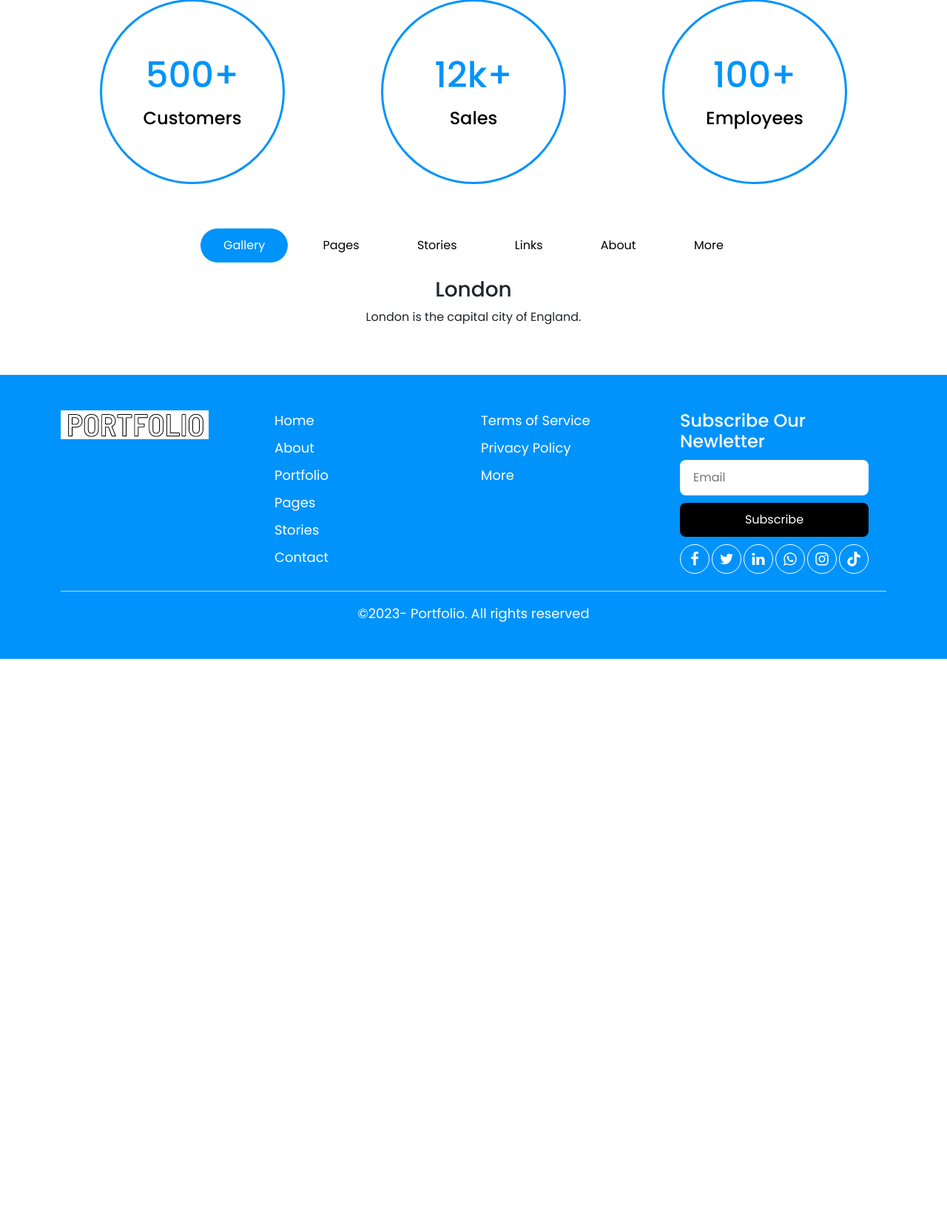
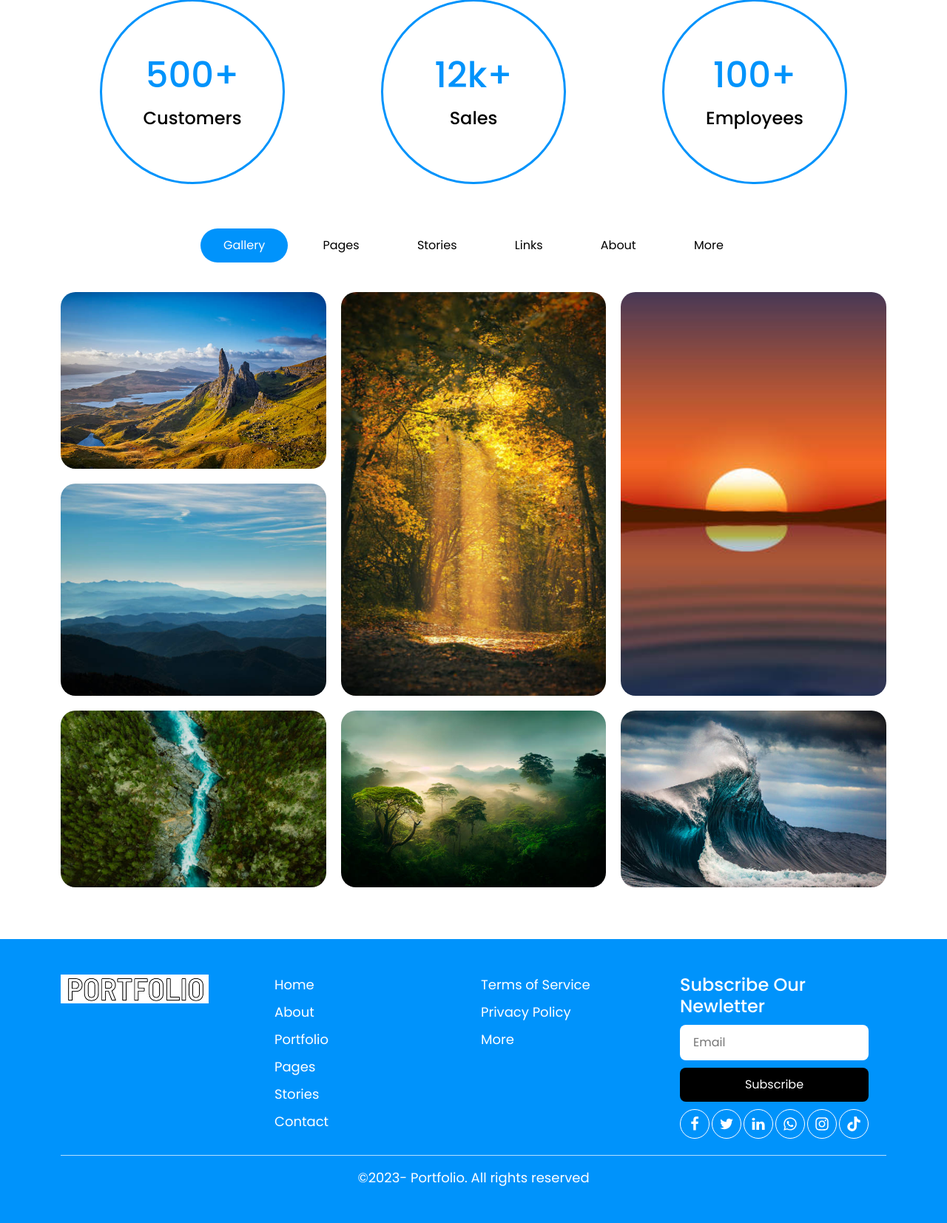
Before and after one commit to ajj97000/Portofolio, a PHP site: page / in a window 1280 px wide. Shown: the part 749-2403 px from the top of the page at 74% size. Before the commit the page ends 1640 px from the top, so only its background shows below. Run offline with PHP 8.4, Linux system fonts and the light colour scheme.

Commit message:
add gallery

```diff
--- a/index.html
+++ b/index.html
@@ -153,8 +153,29 @@
                     <button class="tablinks" onclick="openCity(event, 'More')">More</button>
                 </div>
                 <div id="London" class="tabcontent" style="display: block;">
-                    <h3>London</h3>
-                    <p>London is the capital city of England.</p>
+                    <div class="container-gallery">
+                        <div class="gallery__image1">
+                            <img src="./src/images/mountain.jpg" alt="" class="gallery__image-item">
+                        </div>
+                        <div class="gallery__image2">
+                            <img src="./src/images/sky.jpg" alt="" class="gallery__image-item">
+                        </div>
+                        <div class="gallery__image3">
+                            <img src="./src/images/top.jpg" alt="" class="gallery__image-item">
+                        </div>
+                        <div class="gallery__image5">
+                            <img src="./src/images/jungle.jpg" alt="" class="gallery__image-item">
+                        </div>
+                        <div class="gallery__image6">
+                            <img src="./src/images/sun.jpg" alt="" class="gallery__image-item">
+                        </div>
+                        <div class="gallery__image7">
+                            <img src="./src/images/water.jpg" alt="" class="gallery__image-item">
+                        </div>
+                        <div class="gallery__image">
+                            <img src="./src/images/sun-jungle.jpg" alt="" class="gallery__image-item">
+                        </div>
+                    </div>
                 </div>
 
                 <div id="Paris" class="tabcontent">
--- a/src/css/style.css
+++ b/src/css/style.css
@@ -475,7 +475,7 @@ a:hover {
 /* Style the tab content */
 .tabcontent {
   display: none;
-  padding: var(--space-l) var(--space-none);
+  padding: var(--space-xxxl) var(--space-none);
   border-top: none;
 }
 
@@ -515,4 +515,49 @@ a:hover {
 .loader-hidden {
   opacity: 0;
   visibility: hidden;
+}
+
+.container-gallery {
+  display: grid;
+  grid-template-columns: 1fr 1fr 1fr;
+  grid-template-rows: 0.8fr 1.2fr 1fr;
+  gap: 20px 20px;
+  grid-auto-flow: row;
+  grid-template-areas: "gallery__image1 gallery__image gallery__image6" "gallery__image2 gallery__image gallery__image6" "gallery__image3 gallery__image5 gallery__image7";
+}
+
+.gallery__image1 {
+  grid-area: gallery__image1;
+}
+
+.gallery__image2 {
+  grid-area: gallery__image2;
+}
+
+.gallery__image3 {
+  grid-area: gallery__image3;
+}
+
+.gallery__image5 {
+  grid-area: gallery__image5;
+}
+
+.gallery__image6 {
+  grid-area: gallery__image6;
+}
+
+.gallery__image7 {
+  grid-area: gallery__image7;
+}
+
+.gallery__image {
+  grid-area: gallery__image;
+}
+
+.gallery__image-item {
+  width: 100%;
+  height: 100%;
+  -o-object-fit: cover;
+     object-fit: cover;
+  border-radius: 20px;
 }/*# sourceMappingURL=style.css.map */
--- /dev/null
+++ b/src/scss/components/_gallery.scss
@@ -0,0 +1,48 @@
+.container-gallery {
+    display: grid;
+    grid-template-columns: 1fr 1fr 1fr;
+    grid-template-rows: 0.8fr 1.2fr 1fr;
+    gap: 20px 20px;
+    grid-auto-flow: row;
+    grid-template-areas:
+        "gallery__image1 gallery__image gallery__image6"
+        "gallery__image2 gallery__image gallery__image6"
+        "gallery__image3 gallery__image5 gallery__image7";
+}
+
+.gallery__image1 {
+    grid-area: gallery__image1;
+}
+
+.gallery__image2 {
+    grid-area: gallery__image2;
+}
+
+.gallery__image3 {
+    grid-area: gallery__image3;
+}
+
+.gallery__image5 {
+    grid-area: gallery__image5;
+}
+
+.gallery__image6 {
+    grid-area: gallery__image6;
+}
+
+.gallery__image7 {
+    grid-area: gallery__image7;
+}
+
+.gallery__image {
+    grid-area: gallery__image;
+}
+
+
+
+.gallery__image-item {
+    width: 100%;
+    height: 100%;
+    object-fit: cover;
+    border-radius: 20px;
+}
--- a/src/scss/components/_tabs.scss
+++ b/src/scss/components/_tabs.scss
@@ -31,6 +31,6 @@
 /* Style the tab content */
 .tabcontent {
     display: none;
-    padding: var(--space-l) var(--space-none);
+    padding: var(--space-xxxl) var(--space-none);
     border-top: none;
 }
--- a/src/scss/style.scss
+++ b/src/scss/style.scss
@@ -15,3 +15,4 @@
 @import "./components/numbers";
 @import "./components/tabs";
 @import "./components/loading";
+@import "./components/gallery";
```
Also changed, not shown: src/images/jungle.jpg (added), src/images/mountain.jpg (added), src/images/sky.jpg (added), src/images/sun-jungle.jpg (added), src/images/sun.jpg (added), src/images/top.jpg (added), src/images/water.jpg (added), 1 other file.
